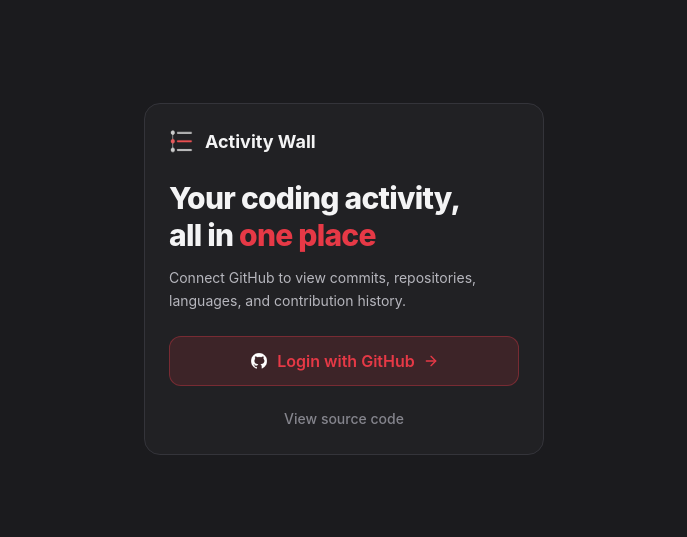
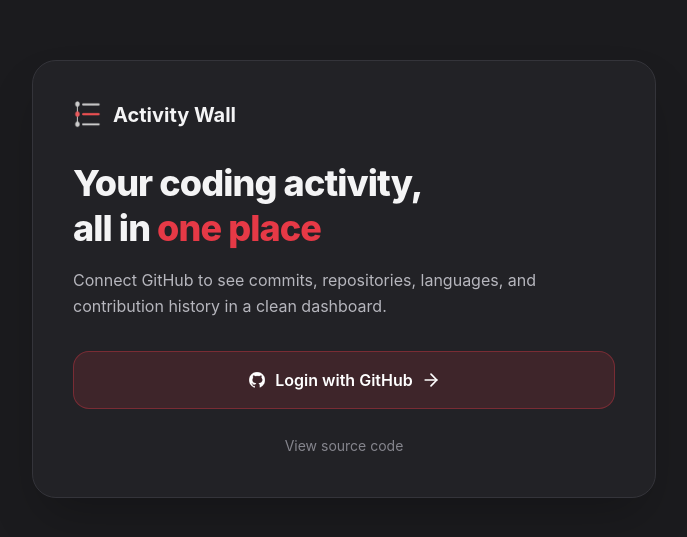
Before and after one commit to jaxsonbunch/activity-wall, a React (Vite) app: page / in a window 1280 px wide. Shown: the part 121-658 px from the top of the page, without its empty margins (296-983 px from the left). Built offline with nearby package versions, Linux system fonts and the light colour scheme; no server answers; the HTML template or start-up script is replaced by a standard one.

Commit message:
Refactor HomePage styles and layout adjustments

```diff
--- a/src/pages/HomePage.tsx
+++ b/src/pages/HomePage.tsx
@@ -8,7 +8,6 @@
 const COLOR = {
   pageBg: '#1b1b1e',
   cardBg: '#242428',
-  cardBgAlt: '#2a2a2f',
   border: '#34343a',
   textPrimary: '#f4f4f5',
   textSecondary: '#b6b6bd',
@@ -89,23 +88,23 @@
       }`}
       style={{ backgroundColor: COLOR.pageBg }}
     >
-      <div className="w-full max-w-md px-6">
+      <div className="w-full max-w-2xl px-6">
         <div
-          className="rounded-2xl p-6"
+          className="rounded-3xl p-10 shadow-2xl"
           style={{
-            backgroundColor: 'rgba(36,36,40,0.72)',
+            backgroundColor: 'rgba(36,36,40,0.75)',
             border: `1px solid ${COLOR.border}`,
           }}
         >
-          <div className="flex items-center gap-3 mb-6">
-            <img src="/logo.png" alt="logo" className="w-6 h-6 rounded" />
-            <span className="text-lg font-bold" style={{ color: COLOR.textPrimary }}>
+          <div className="flex items-center gap-3 mb-8">
+            <img src="/logo.png" alt="logo" className="w-7 h-7 rounded" />
+            <span className="text-xl font-bold" style={{ color: COLOR.textPrimary }}>
               Activity Wall
             </span>
           </div>
 
           <h1
-            className="text-3xl font-extrabold leading-tight tracking-tight"
+            className="text-4xl font-extrabold leading-tight tracking-tight"
             style={{ color: COLOR.textPrimary }}
           >
             Your coding activity,
@@ -113,17 +112,17 @@
             all in <span style={{ color: COLOR.accent }}>one place</span>
           </h1>
 
-          <p className="mt-3 text-sm leading-relaxed" style={{ color: COLOR.textSecondary }}>
-            Connect GitHub to view commits, repositories, languages, and contribution history.
+          <p className="mt-4 text-base leading-relaxed" style={{ color: COLOR.textSecondary }}>
+            Connect GitHub to see commits, repositories, languages, and contribution history in a clean dashboard.
           </p>
 
           <button
             onClick={loginWithGitHub}
             disabled={loading}
-            className="mt-6 w-full flex items-center justify-center gap-2 px-4 py-3 rounded-xl font-semibold transition-all hover:scale-[1.02] active:scale-[0.98]"
+            className="mt-8 w-full flex items-center justify-center gap-2 px-5 py-4 rounded-2xl font-semibold transition-all hover:scale-[1.02] active:scale-[0.98]"
             style={{
               backgroundColor: COLOR.accentSoft,
-              color: COLOR.accent,
+              color: '#ffffff',
               border: `1px solid rgba(230,57,70,0.35)`,
             }}
             onMouseEnter={(e) => {
@@ -134,22 +133,24 @@
             }}
           >
             <img src="/GitHub.png" alt="GitHub" className="w-5 h-5" />
-            {loading ? 'Connecting...' : 'Login with GitHub'}
-            {!loading && <ArrowRight className="w-4 h-4" />}
+            <span className="text-white font-semibold">
+              {loading ? 'Connecting...' : 'Login with GitHub'}
+            </span>
+            {!loading && <ArrowRight className="w-5 h-5 text-white" />}
           </button>
 
           {error && (
-            <p className="mt-4 text-sm text-center" style={{ color: COLOR.accent }}>
+            <p className="mt-5 text-sm text-center" style={{ color: COLOR.accent }}>
               {error}
             </p>
           )}
 
-          <div className="mt-5 text-center">
+          <div className="mt-6 text-center">
             <a
               href="https://github.com/wasteofwifi/activity-wall"
               target="_blank"
               rel="noopener noreferrer"
-              className="text-sm font-medium hover:underline"
+              className="text-sm hover:underline"
               style={{ color: COLOR.textMuted }}
             >
               View source code
```
